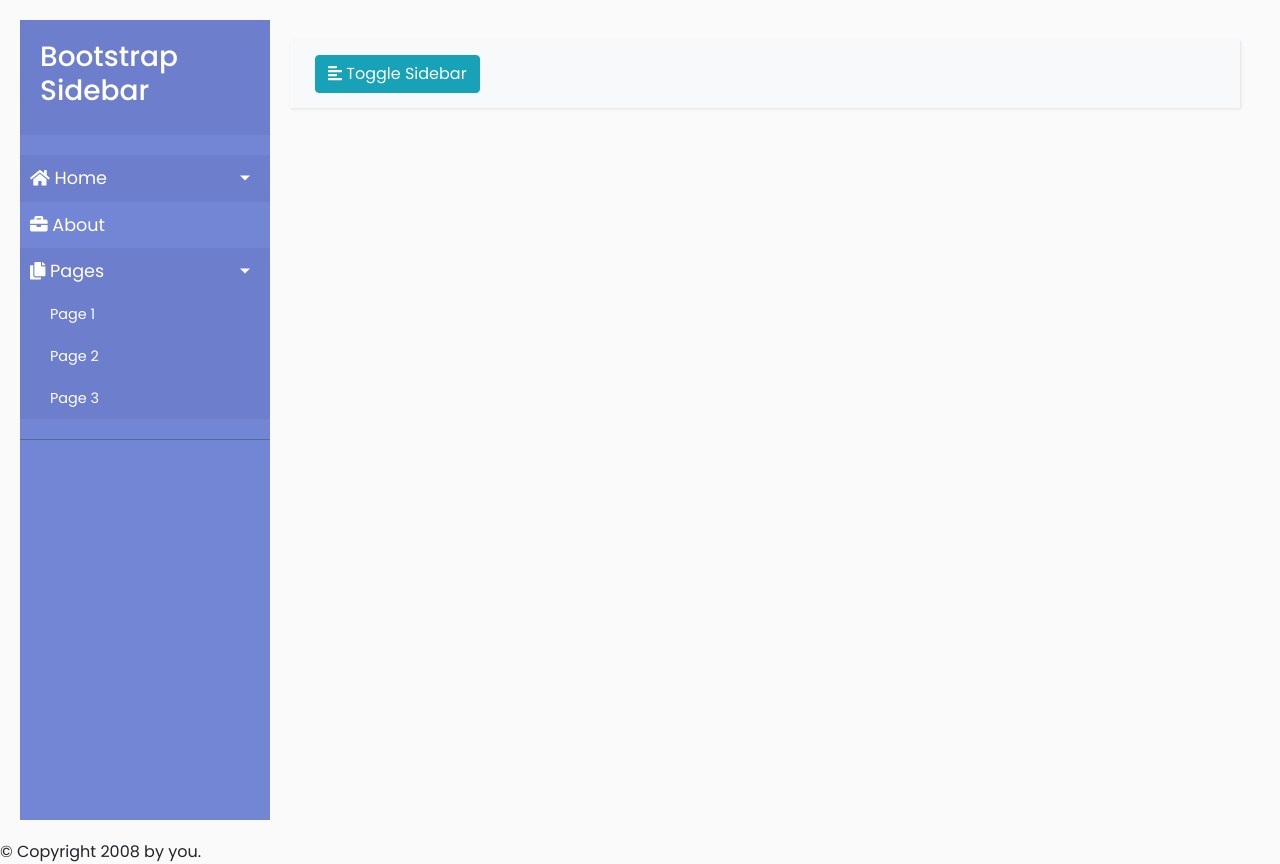
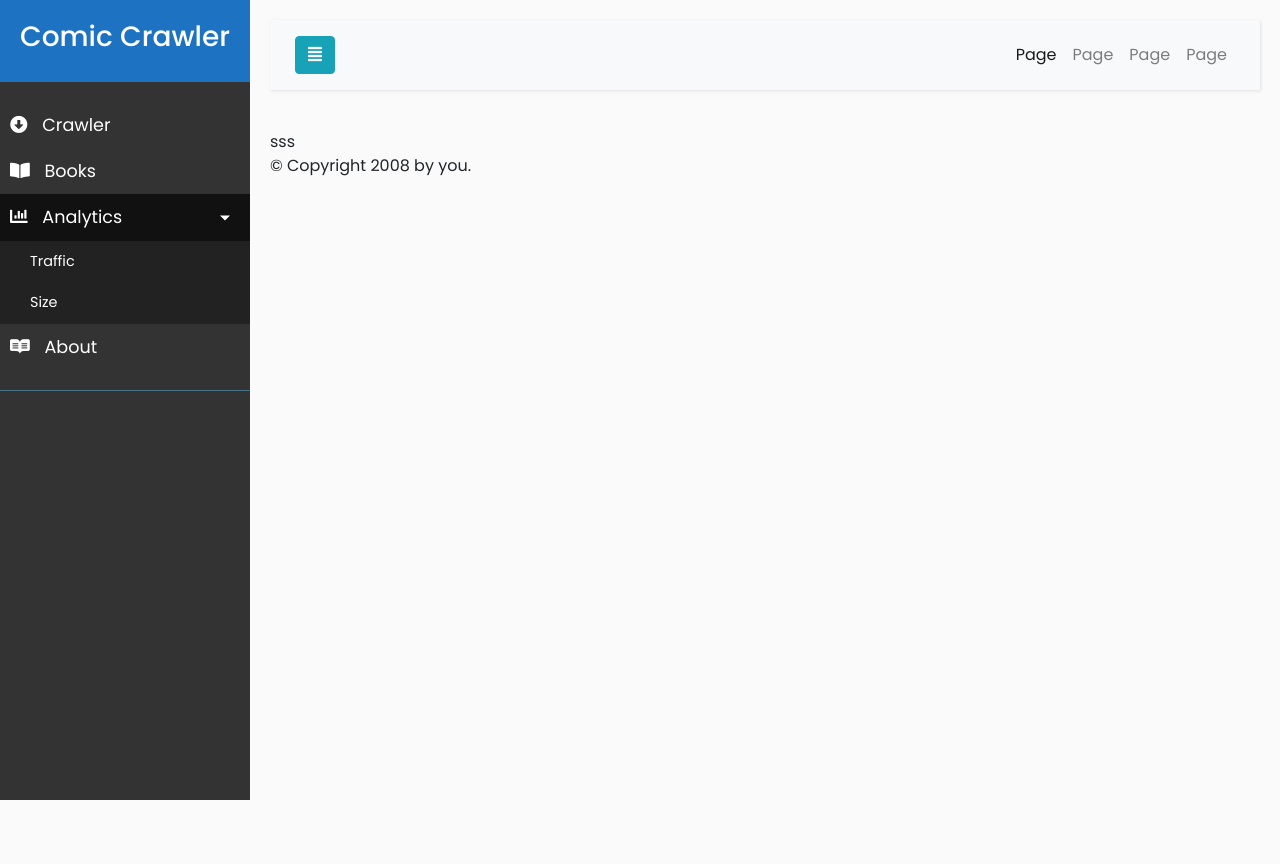
Before and after one commit to z5612365-zz/ComicCrawler, a Flask app: page / in a window 1280 px wide, after a click on "Analytics". After the commit the page ends 800 px from the top, so only its background shows below. Run offline with Flask 2, Linux system fonts and the light colour scheme; some libraries are stand-ins or nearby versions.

Commit message:
update ui books and crawler

```diff
--- a/web/app.py
+++ b/web/app.py
@@ -183,6 +183,20 @@ def index():
 
     return render_template('index.html')
 
+@app.route('/crawler')
+def crawler():
+    #EPISODE_num = requests.post(url=EPISODE_num_url)
+
+
+    delay_time = list(range(1, 10))
+    #return render_template('index.html', delay_time=delay_time,EPISODE_num=EPISODE_num.data)
+    return render_template('crawler.html', delay_time=delay_time)
+
+@app.route('/books')
+def books():
+
+    return render_template('books.html')
+
 
 if __name__ == '__main__':
     logging.basicConfig(level=logging.DEBUG)
--- a/web/static/css/style.css
+++ b/web/static/css/style.css
@@ -61,9 +61,16 @@ span {
 }
 
 #sidebar {
+    height: 100%; /* Full-height: remove this if you want "auto" height */
+    position: fixed; /* Fixed Sidebar (stay in place on scroll) */
+    z-index: 1; /* Stay on top */
+    top: 0; /* Stay at the top */
+
+
+
     min-width: 250px;
     max-width: 250px;
-    background: #7386D5;
+    background: #333333;
     color: #fff;
     transition: all 0.3s;
 }
@@ -115,7 +122,7 @@ span {
 
 #sidebar .sidebar-header {
     padding: 20px;
-    background: #6d7fcc;
+    background: #1d73c2;
 }
 
 #sidebar .sidebar-header strong {
@@ -146,7 +153,7 @@ span {
 #sidebar ul li.active>a,
 a[aria-expanded="true"] {
     color: #fff;
-    background: #6d7fcc;
+    background: #111111;
 }
 
 a[data-toggle="collapse"] {
@@ -164,7 +171,7 @@ a[data-toggle="collapse"] {
 ul ul a {
     font-size: 0.9em !important;
     padding-left: 30px !important;
-    background: #6d7fcc;
+    background: #222222;
 }
 
 ul.CTAs {
@@ -195,12 +202,16 @@ a.article:hover {
 ----------------------------------------------------- */
 
 #content {
+    margin-left: 250px; /* Same as the width of the sidebar */
     width: 100%;
     padding: 20px;
     min-height: 100vh;
     transition: all 0.3s;
 }
+#content.active {
+    margin-left: 80px; /* Same as the width of the sidebar */
 
+}
 /* ---------------------------------------------------
     MEDIAQUERIES
 ----------------------------------------------------- */
--- a/web/templates/base.html
+++ b/web/templates/base.html
@@ -8,6 +8,12 @@
     <title>{% block title %}Comic Crawler{% endblock %}</title>
 
 
+    <!-- Bootstrap core CSS -->
+    <!--
+<link rel="stylesheet" href="https://maxcdn.bootstrapcdn.com/bootstrap/3.3.7/css/bootstrap.min.css">
+<script src="https://ajax.googleapis.com/ajax/libs/jquery/3.3.1/jquery.min.js"></script>
+<script src="https://maxcdn.bootstrapcdn.com/bootstrap/3.3.7/js/bootstrap.min.js"></script>
+-->
     <!-- Bootstrap CSS CDN -->
     <link rel="stylesheet" href="https://stackpath.bootstrapcdn.com/bootstrap/4.1.0/css/bootstrap.min.css"
           integrity="sha384-9gVQ4dYFwwWSjIDZnLEWnxCjeSWFphJiwGPXr1jddIhOegiu1FwO5qRGvFXOdJZ4" crossorigin="anonymous">
@@ -15,19 +21,8 @@
     <link rel="stylesheet" href="static/css/style.css">
 
     <!-- Font Awesome JS -->
-    <script defer src="https://use.fontawesome.com/releases/v5.0.13/js/solid.js"
-            integrity="sha384-tzzSw1/Vo+0N5UhStP3bvwWPq+uvzCMfrN1fEFe+xBmv1C/AtVX5K0uZtmcHitFZ"
-            crossorigin="anonymous"></script>
-    <script defer src="https://use.fontawesome.com/releases/v5.0.13/js/fontawesome.js"
-            integrity="sha384-6OIrr52G08NpOFSZdxxz1xdNSndlD4vdcf/q2myIUVO0VsqaGHJsB0RaBE01VTOY"
-            crossorigin="anonymous"></script>
-
-
-
-    {% endblock %}
-</head>
-<body>
-<div id="content">{% block content %}
+    <link rel="stylesheet" href="https://use.fontawesome.com/releases/v5.3.1/css/all.css"
+          integrity="sha384-mzrmE5qonljUremFsqc01SB46JvROS7bZs3IO2EmfFsd15uHvIt+Y8vEf7N7fWAU" crossorigin="anonymous">
 
 
     <!-- jQuery CDN - Slim version (=without AJAX) -->
@@ -43,22 +38,118 @@
             integrity="sha384-uefMccjFJAIv6A+rW+L4AHf99KvxDjWSu1z9VI8SKNVmz4sk7buKt/6v9KI65qnm"
             crossorigin="anonymous"></script>
 
+    {% endblock %}
+</head>
+<body>
+
+<div class="wrapper">
+    <!-- Sidebar  -->
+    <nav id="sidebar">
+        <div class="sidebar-header">
+            <h3>Comic Crawler</h3>
+            <strong>CC</strong>
+        </div>
+
+        <ul class="list-unstyled components">
+            <li>
+                <a href="crawler">
+                    <i class="fas fa-arrow-alt-circle-down"></i>
+                    Crawler
+                </a>
+
+                <a href="books">
+                    <i class="fas fa-book-open"></i>
+                    Books
+                </a>
+
+                <a href="#pageSubmenu" data-toggle="collapse" aria-expanded="false" class="dropdown-toggle">
+                    <i class="fas fa-chart-bar"></i>
+                    Analytics
+                </a>
+                <ul class="collapse list-unstyled" id="pageSubmenu">
+                    <li>
+                        <a href="#">Traffic</a>
+                    </li>
+                    <li>
+                        <a href="#">Size</a>
+                    </li>
+
+                </ul>
+                <a href="#">
+                    <i class="fab fa-readme"></i>
+                    About
+                </a>
+            </li>
+        </ul>
+
+    </nav>
+
+    <!-- Page Content  -->
+    <div id="content">
+
+        <nav class="navbar navbar-expand-lg navbar-light bg-light">
+            <div class="container-fluid">
+
+                <button type="button" id="sidebarCollapse" class="btn btn-info">
+                    <i class="fas fa-align-justify"></i>
+                </button>
+
+
+                <div class="collapse navbar-collapse" id="navbarSupportedContent">
+                    <ul class="nav navbar-nav ml-auto">
+                        <li class="nav-item active">
+                            <a class="nav-link" href="#">Page</a>
+                        </li>
+                        <li class="nav-item">
+                            <a class="nav-link" href="#">Page</a>
+                        </li>
+                        <li class="nav-item">
+                            <a class="nav-link" href="#">Page</a>
+                        </li>
+                        <li class="nav-item">
+                            <a class="nav-link" href="#">Page</a>
+                        </li>
+                    </ul>
+                </div>
+            </div>
+
+
+        </nav>
+
+        {% block content %}{% endblock %}
+
+
+        <div id="footer">
+            {% block footer %}
+            &copy; Copyright 2008 by <a href="http://domain.invalid/">you</a>.
+            {% endblock %}
+        </div>
+
+
+
+    </div>
+
+
+</div>
+
 
 <script>
     $(document).ready(function () {
 
         $('#sidebarCollapse').on('click', function () {
             $('#sidebar').toggleClass('active');
+            $('#content').toggleClass('active');
         });
 
     });
 
+
+
+
+
+
+
 </script>
 
-    {% endblock %}</div>
-<div id="footer">
-    {% block footer %}
-    &copy; Copyright 2008 by <a href="http://domain.invalid/">you</a>.
-    {% endblock %}
-</div>
+
 </body>
--- a/web/templates/index.html
+++ b/web/templates/index.html
@@ -1,80 +1,19 @@
 {% extends "base.html" %}
 
 {% block head %}
-    {{ super() }}
+{{ super() }}
 {% endblock %}
 
 {% block title %}
-    {{ super() }}
+{{ super() }}
 {% endblock %}
 
 {% block content %}
-<div class="wrapper">
-    <!-- Sidebar  -->
-    <nav id="sidebar">
-        <div class="sidebar-header">
-            <h3>Bootstrap Sidebar</h3>
-            <strong>BS</strong>
+
+
+        <!-- Page Content  -->
+        <div id="contents">
+            sss
         </div>
 
-        <ul class="list-unstyled components">
-            <li class="active">
-                <a href="#homeSubmenu" data-toggle="collapse" aria-expanded="false" class="dropdown-toggle">
-                    <i class="fas fa-home"></i>
-                    Home
-                </a>
-                <ul class="collapse list-unstyled" id="homeSubmenu">
-                    <li>
-                        <a href="#">Home 1</a>
-                    </li>
-                    <li>
-                        <a href="#">Home 2</a>
-                    </li>
-                    <li>
-                        <a href="#">Home 3</a>
-                    </li>
-                </ul>
-            </li>
-            <li>
-                <a href="#">
-                    <i class="fas fa-briefcase"></i>
-                    About
-                </a>
-                <a href="#pageSubmenu" data-toggle="collapse" aria-expanded="false" class="dropdown-toggle">
-                    <i class="fas fa-copy"></i>
-                    Pages
-                </a>
-                <ul class="collapse list-unstyled" id="pageSubmenu">
-                    <li>
-                        <a href="#">Page 1</a>
-                    </li>
-                    <li>
-                        <a href="#">Page 2</a>
-                    </li>
-                    <li>
-                        <a href="#">Page 3</a>
-                    </li>
-                </ul>
-            </li>
-        </ul>
-
-    </nav>
-
-    <!-- Page Content  -->
-    <div id="content">
-
-        <nav class="navbar navbar-expand-lg navbar-light bg-light">
-            <div class="container-fluid">
-
-                <button type="button" id="sidebarCollapse" class="btn btn-info">
-                    <i class="fas fa-align-left"></i>
-                    <span>Toggle Sidebar</span>
-                </button>
-            </div>
-        </nav>
-    </div>
-</div>
-
-
-    {{ super() }}
 {% endblock %}
```
Also changed, not shown: web/static/css/magazine.css (added, +7 -0 lines), web/templates/books.html (added, +70 -0 lines), web/templates/crawler.html (added, +78 -0 lines). Lines whose indentation alone changed are shown as unchanged.
